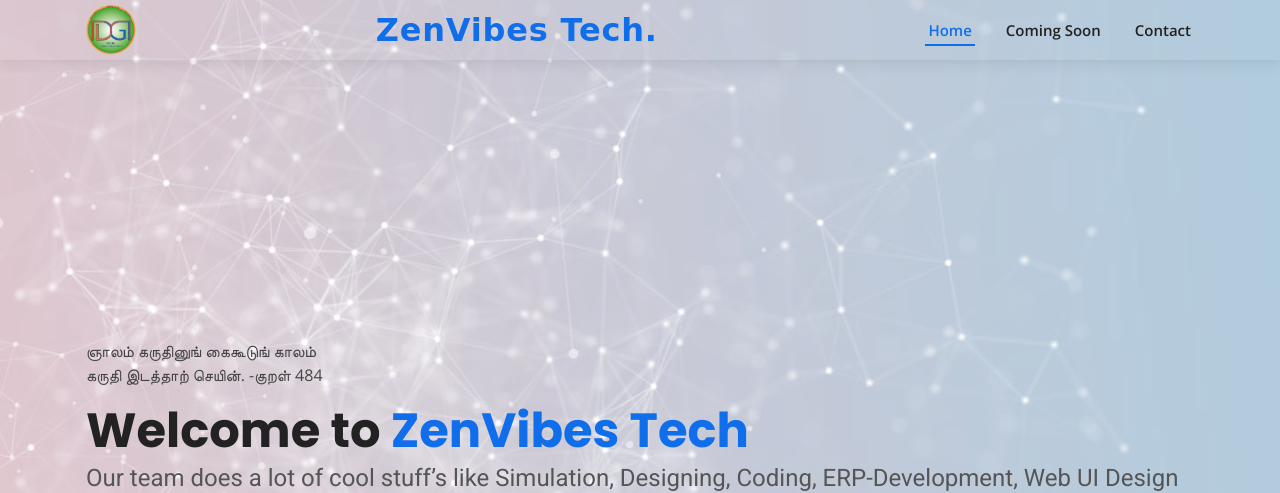
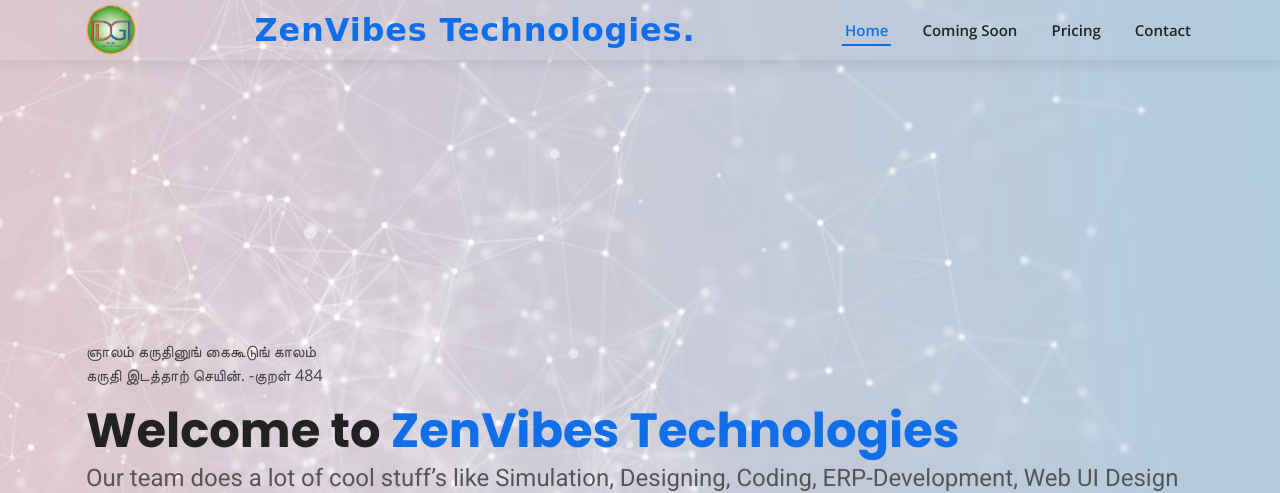
Before and after one commit to DGM-Tech-Solutions/DGM, a plain HTML site: page index.html in a window 1280 px wide. Shown: the top 493 px of the page. Drawn offline with nearby package versions, Linux system fonts and the light colour scheme; no server answers; a web font is replaced by a local one.

Commit message:
Update index.html

```diff
--- a/index.html
+++ b/index.html
@@ -5,7 +5,7 @@
   <meta charset="utf-8">
   <meta content="width=device-width, initial-scale=1.0" name="viewport">
 
-  <title>ZenVibes Tech</title>
+  <title>ZenVibes Technogolies</title>
   <meta content="" name="description">
   <meta content="" name="keywords">
 
@@ -54,7 +54,7 @@
     <div class="container d-flex align-items-center">
 
       <a href="index.html" class="logo mr-auto"><img src="assets/img/logo.png" alt=""></a>
-      <h1 class="logo mr-auto"><a href="index.html">ZenVibes Tech<span>.</span></a></h1>
+      <h1 class="logo mr-auto"><a href="index.html">ZenVibes Technologies<span>.</span></a></h1>
       <!-- Uncomment below if you prefer to use an image logo -->
 
 
@@ -62,6 +62,7 @@
         <ul>
           <li class="active"><a href="index.html">Home</a></li>
           <li><a href="#timer">Coming Soon</a></li>
+          <li><a href="#contact">Pricing</a></li>
           <li><a href="#contact">Contact</a></li>
 
         </ul>
@@ -75,7 +76,7 @@
     <div class="container" data-aos="zoom-out" data-aos-delay="100">
       <p class="tamil">ஞாலம் கருதினுங் கைகூடுங் காலம்<br />
         கருதி இடத்தாற் செயின். -குறள் 484</p>
-      <h1>Welcome to <span>ZenVibes Tech</span>
+      <h1>Welcome to <span>ZenVibes Technologies</span>
       </h1>
       <h2>Our team does a lot of cool stuff’s like Simulation, Designing, Coding, ERP-Development, Web UI Design and Development, Machine-Learning, Data Analysis with Interactive Data Visualization.</h2>
       <div class="d-flex">
@@ -251,7 +252,7 @@
 
     <div class="container py-4">
       <div class="copyright">
-        &copy; Copyright <strong><span>ZenVibes Tech</span></strong>. All Rights Reserved
+        &copy; Copyright <strong><span>ZenVibes Technologies</span></strong>. All Rights Reserved
       </div>
       <div class="credits">
         <!-- All the links in the footer should remain intact. -->
```
